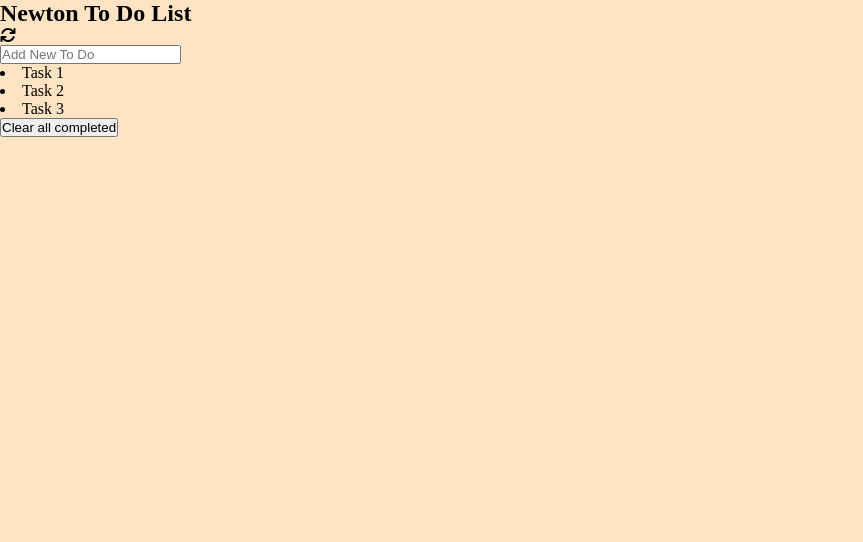
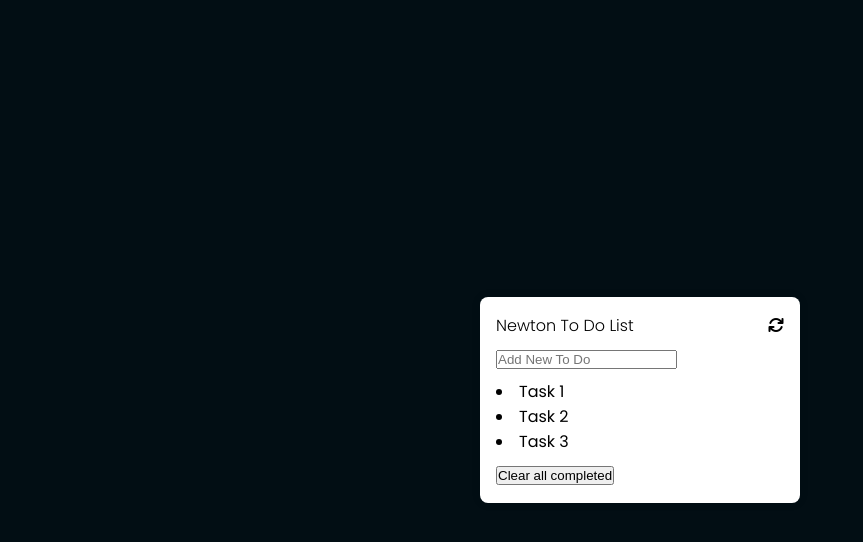
Before and after one commit to nejidevelops/To-Do-List, a website built with webpack: page src/index.html in a window 1280 px wide. Shown: the whole page, without its empty margins (0-863 px from the left). Built offline with nearby package versions, Linux system fonts and the light colour scheme; some icons are missing.

Commit message:
Add my style,css file

```diff
--- a/src/style.css
+++ b/src/style.css
@@ -1,3 +1,5 @@
+@import url('https://fonts.googleapis.com/css2?family=Poppins:ital,wght@0,300;0,400;1,100&display=swap');
+
 * {
   padding: 0;
   margin: 0;
@@ -5,5 +7,56 @@
 }
 
 body {
-  background-color: bisque;
+  background-color: rgb(2, 14, 20);
+  font-family: 'Poppins', sans-serif;
+  height: 100vh;
+  display: flex;
+  justify-content: center;
+  align-items: center;
+  flex-direction: column;
+  gap: 1rem;
+  padding: 1rem;
 }
+
+.to-do-container {
+  background-color: white;
+  width: 320px;
+  height: auto;
+  padding: 1rem;
+  border-radius: 0.5rem;
+  display: flex;
+  flex-direction: column;
+  gap: 0.5rem;
+  box-shadow: 0 0 10px rgba(0, 0, 0, 0.1);
+}
+
+.head {
+  display: flex;
+  justify-content: space-between;
+  align-items: center;
+}
+
+.head h1 {
+  font-size: 1rem;
+  font-weight: 300;
+}
+
+.head span {
+  cursor: pointer;
+  font-weight: 300;
+  position: relative;
+}
+
+.head span .refresh:hover {
+  animation: animate 1s ease-in alternate;
+}
+
+@keyframes animate {
+  from {
+    transform: rotate(0deg);
+  }
+
+  to {
+    transform: rotate(180deg);
+  }
+}
```
